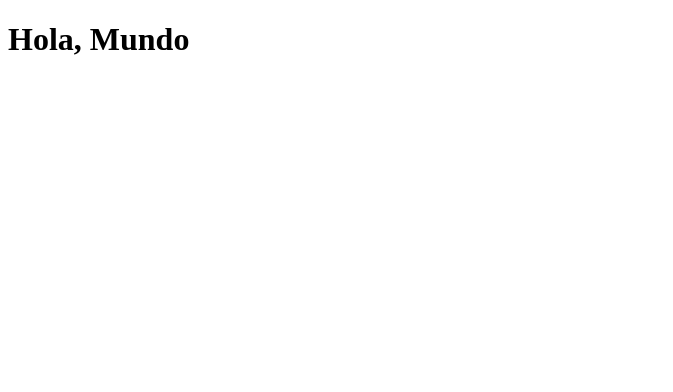
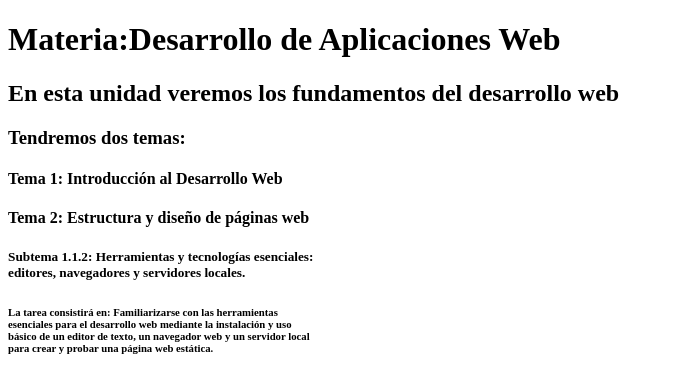
Before and after one commit to LOREUEA/2526-Desarrollo-Web, a plain HTML site: page Semana 2/Index.html in a window 1280 px wide. Shown: the whole page, without its empty margins (0-673 px from the left). Drawn offline with Linux system fonts and the light colour scheme.

Commit message:
Update Index.html

```diff
--- a/Semana 2/Index.html
+++ b/Semana 2/Index.html
@@ -1,10 +1,22 @@
+
 <!DOCTYPE html>
 <html lang="es">
     <head>
     <meta charset="UTF-8">
-        <title>Página de Prueba</title>
+        <title>Bienvenidos al Desarrollo Web </title>
     </head>
     <body>
-        <h1>Hola, Mundo</h1>
+        <h1>Materia:Desarrollo de Aplicaciones Web</h1>
+        <h2>En esta unidad veremos los fundamentos del desarrollo web</h2>
+        <h3>Tendremos dos temas:</h3>
+        <h4>Tema 1: Introducción al Desarrollo Web</h4>
+        <h4>Tema 2: Estructura y diseño de páginas web</h4>
+        <h5>Subtema 1.1.2: Herramientas y tecnologías esenciales:
+            <br> editores, navegadores y servidores locales.</h5>
+        <h6>La tarea consistirá en: Familiarizarse con las herramientas
+            <br> esenciales para el desarrollo web mediante la instalación y uso
+            <br> básico de un editor de texto, un navegador web y un servidor local
+            <br> para crear y probar una página web estática. </h6>
+
     </body>
 </html>
```
